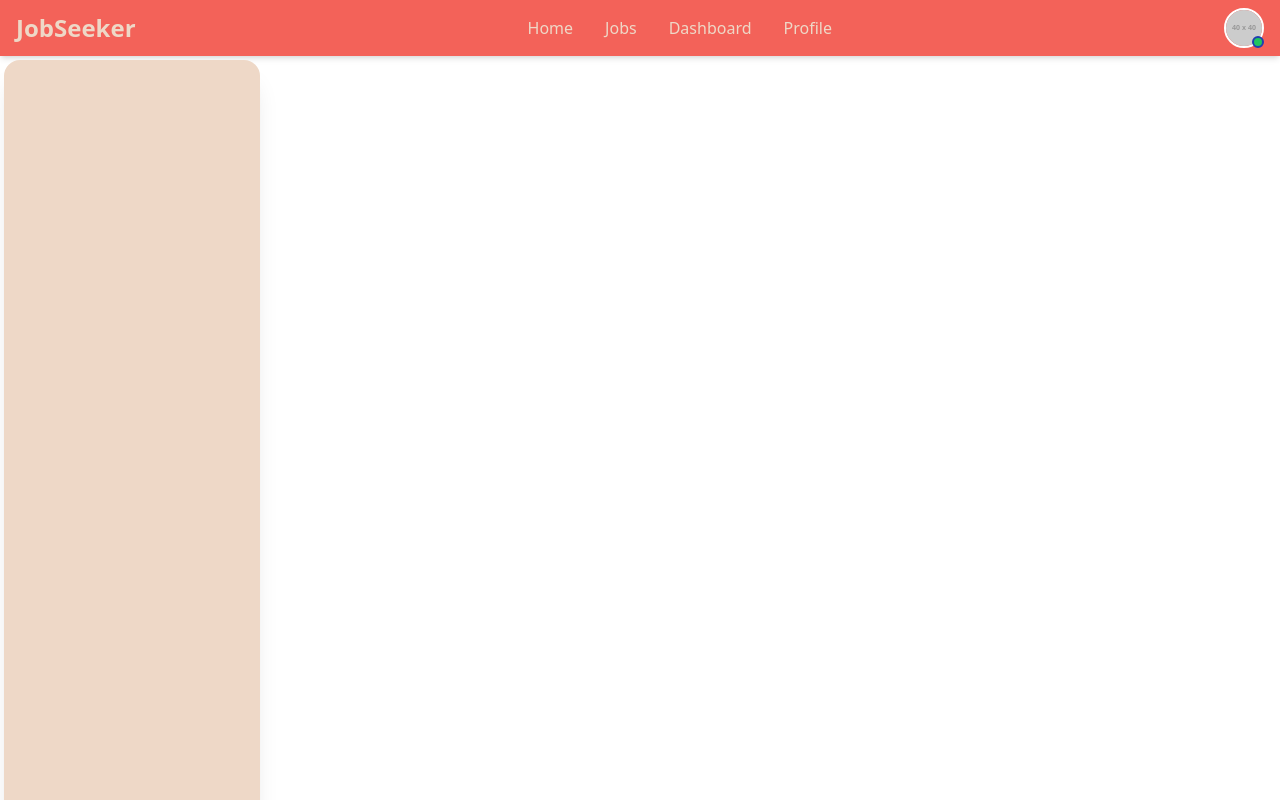
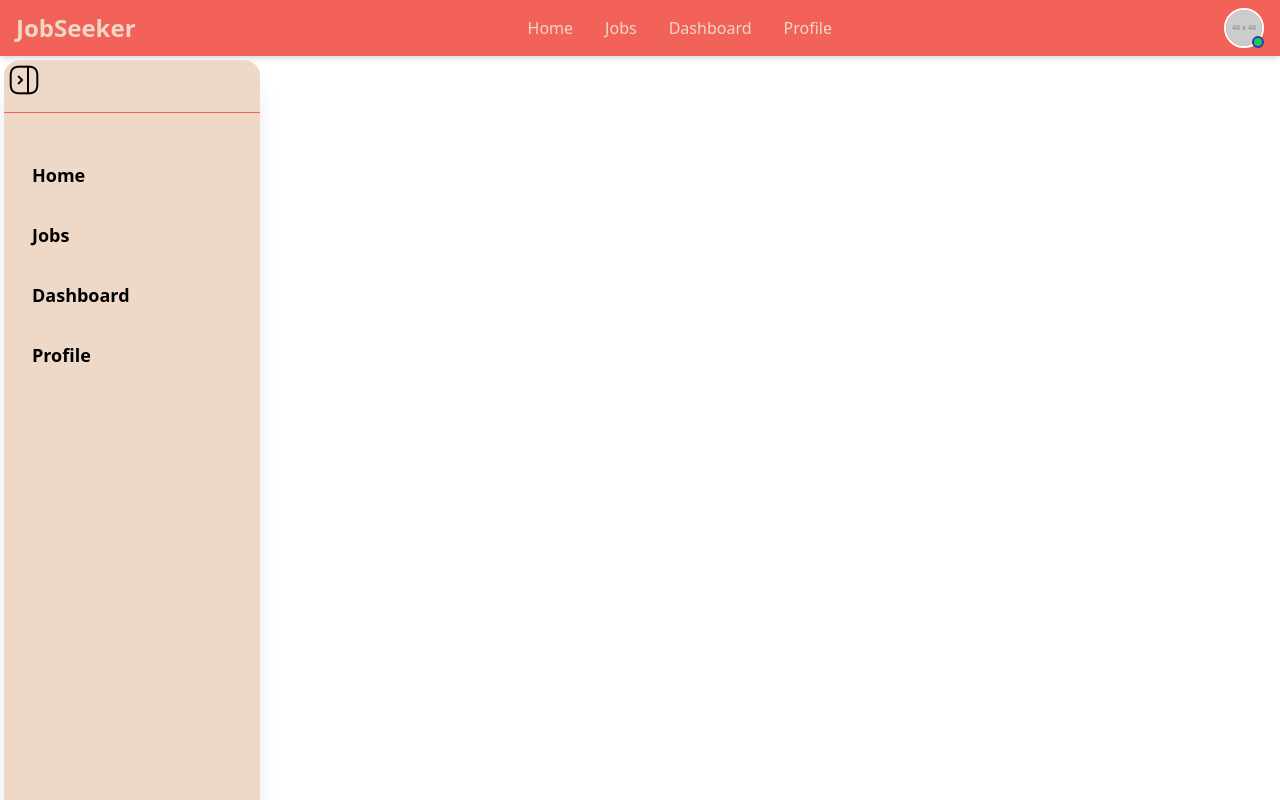
Before and after one commit to lihazinoob/Job_Recommendation_System, a React (Vite) app: page / in a window 1280 px wide. Built offline with nearby package versions, Linux system fonts and the light colour scheme.

Commit message:
Sidebar is created with animation

```diff
--- a/src/Components/JobSeeker/JobsSection/SideBar.jsx
+++ b/src/Components/JobSeeker/JobsSection/SideBar.jsx
@@ -1,22 +1,63 @@
 // import { useState } from "react";
 import React, { useState } from "react";
-import "font-awesome/css/font-awesome.min.css";
 
 // import SideBarImage from
 const SideBar = () => {
   const [isOpen, setIsOpen] = useState(true);
   const buttonclick = () => {
+    // setIsOpen(!isOpen);
+    console.log("Button Clicked");
     setIsOpen(!isOpen);
-    console.log("Button Clicked");
   };
 
   return (
     <>
       <div
-        className={`h-screen bg-secondary text-black ${
+        className={`h-screen bg-secondary text-black transition-all ease-in-out duration-500 ${
           isOpen ? "w-64" : "w-20"
-        } transition-all duration-300 fixed rounded-2xl shadow-xl mt-1 mb-1 ml-1`}
+        } fixed rounded-2xl shadow-xl mt-1 mb-1 ml-1`}
+      >
+        {/* Header section of the sidebar menu */}
+        <img
+          src="../../../src/assets/images/sidebar.png"
+          alt="Sidebar"
+          className="w-8 h-8 mt-1 mb-1 ml-1 cursor-pointer"
+          onClick={buttonclick}
+        />
+        {/* Divider */}
+        <hr className="border-primary mt-4 mb-6" />
+
+        {/* Sidebar Menu Items */}
+        <nav
+          className={`flex flex-col space-y-4 px-4 mt-10 transition-all ease-in-out duration-500 ${
+            isOpen ? "opacity-100" : "opacity-0"
+          }`}
         >
+          <a
+            href="#home"
+            className="text-lg font-semibold py-2 px-3 rounded-lg transition-all ease-in-out duration-500 hover:bg-black hover:text-white"
+          >
+            Home
+          </a>
+          <a
+            href="#jobs"
+            className="text-lg font-semibold py-2 px-3 rounded-lg transition-all ease-in-out duration-500 hover:bg-black hover:text-white"
+          >
+            Jobs
+          </a>
+          <a
+            href="#dashboard"
+            className="text-lg font-semibold py-2 px-3 rounded-lg transition-all ease-in-out duration-500 hover:bg-black hover:text-white"
+          >
+            Dashboard
+          </a>
+          <a
+            href="#profile"
+            className="text-lg font-semibold py-2 px-3 rounded-lg transition-all ease-in-out duration-500 hover:bg-black hover:text-white"
+          >
+            Profile
+          </a>
+        </nav>
       </div>
     </>
   );
```
